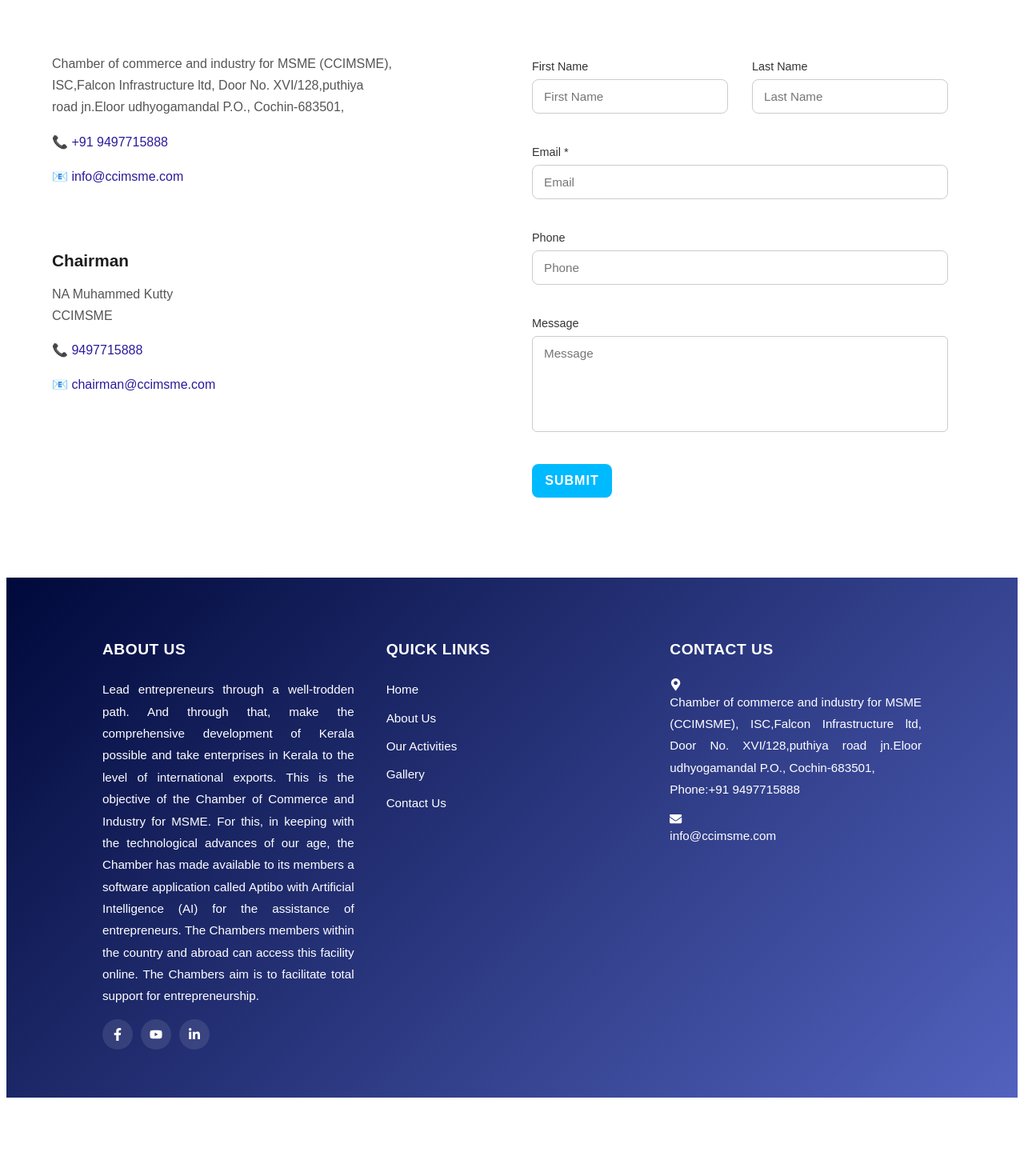
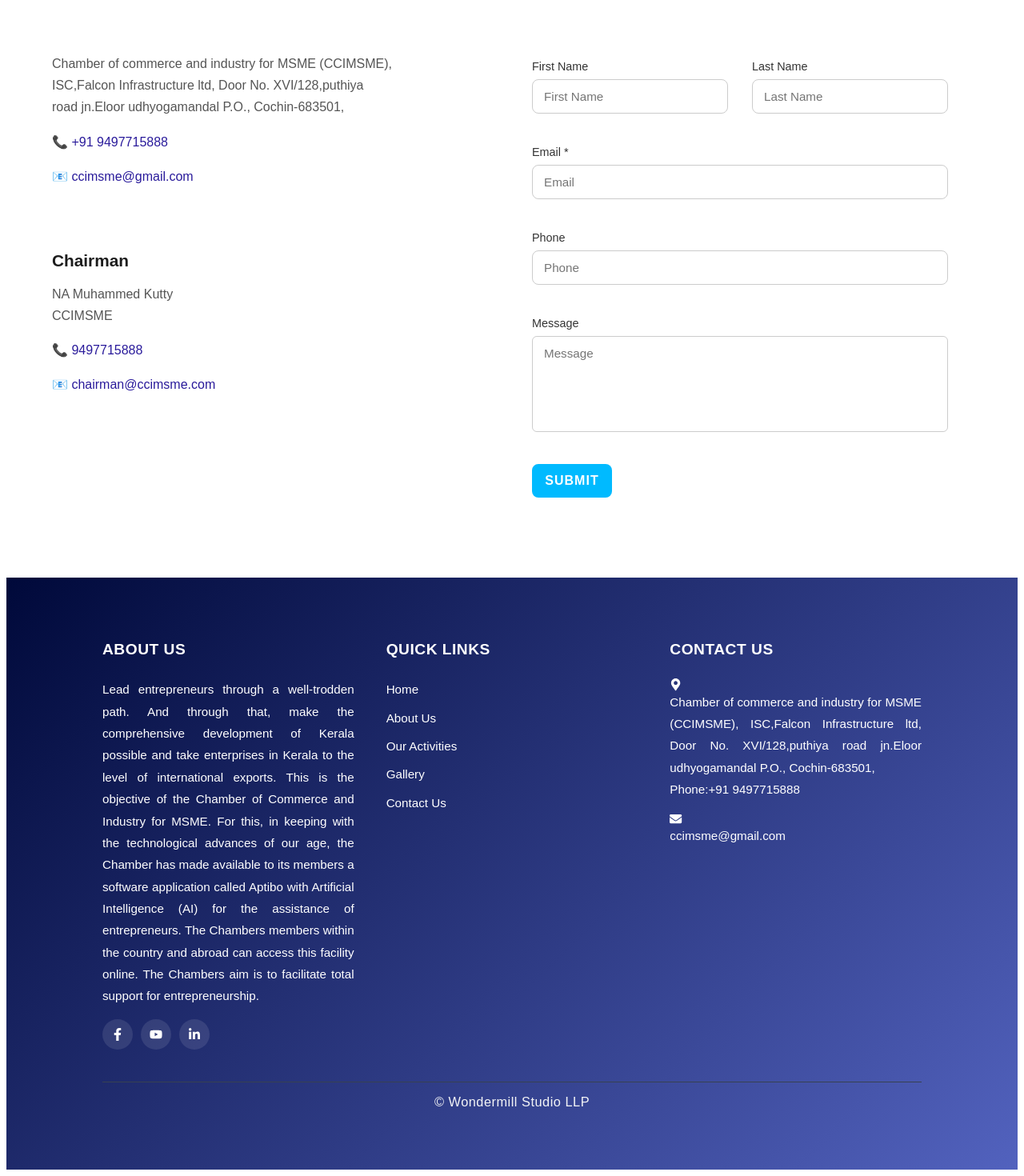
Before and after one commit to falconinfratechnical-ai/CCIMSME, a React (Vite) app in the folder my-project/: page /contact in a window 1280 px wide. Shown: the part 564-2034 px from the top of the page at 80% size. Before the commit the page ends 1944 px from the top, so only its background shows below. Built offline with nearby package versions, Linux system fonts and the light colour scheme.

Commit message:
copy-right

```diff
--- a/my-project/src/components/Contact.jsx
+++ b/my-project/src/components/Contact.jsx
@@ -90,8 +90,8 @@
               </p>
               <p>
                 📧{" "}
-                <a href="mailto:info@ccimsme.com?subject=Website%20Contact">
-                 info@ccimsme.com
+                <a href="mailto:ccimsme@gmail.com?subject=Website%20Contact">
+                ccimsme@gmail.com
                </a>
               </p>
               <div className="social-icons">
--- a/my-project/src/components/Footer.css
+++ b/my-project/src/components/Footer.css
@@ -117,3 +117,26 @@
     margin-right: 8px;
   }
 }
+/* Copyright container */
+.copyright {
+margin-top: 40px;
+  color: #f3f4f6;
+  text-align: center;
+  padding: 15px 10px;
+  font-family: 'Poppins', sans-serif;
+  font-size: 14px;
+  letter-spacing: 0.5px;
+  border-top: 1px solid #374151;
+}
+
+
+.copyright h3 {
+  margin: 0;
+  font-weight: 400;
+  transition: color 0.3s ease;
+}
+
+.copyright h3:hover {
+  color: #3b82f6;
+  cursor: default;
+}
--- a/my-project/src/components/Footer.jsx
+++ b/my-project/src/components/Footer.jsx
@@ -47,7 +47,7 @@
                 ISC,Falcon Infrastructure ltd, Door No. XVI/128,puthiya
                 road jn.Eloor udhyogamandal
                 P.O., Cochin-683501, <br/>Phone:+91 9497715888</p>
-          <p><FaEnvelope />  info@ccimsme.com</p>
+          <p><FaEnvelope />  ccimsme@gmail.com</p>
         </div>
 
         {/* CENTENARY CELEBRATIONS */}
@@ -61,6 +61,8 @@
         </div> */}
 
       </div>
+
+      <div className="copyright"> <h3> © Wondermill Studio LLP</h3></div>
     </footer>
   );
 };
```
Also changed, not shown: 1 other file (tests, documents, lock files or other folders).
